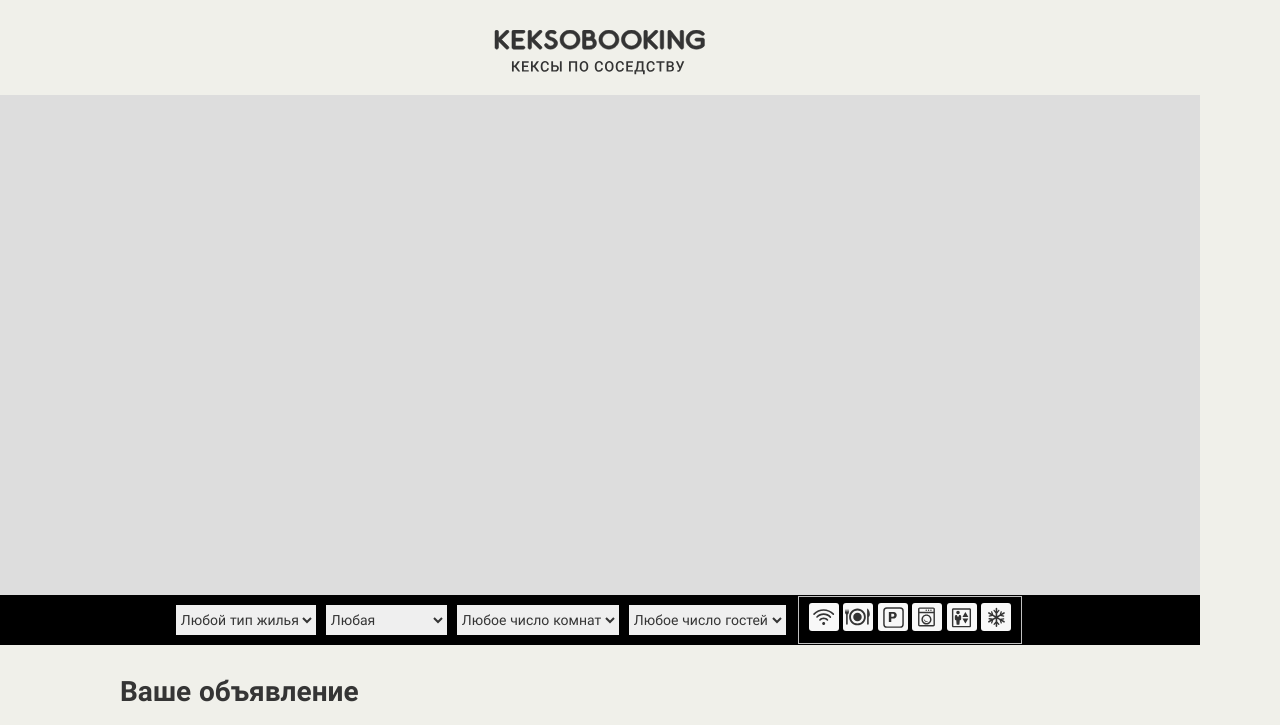
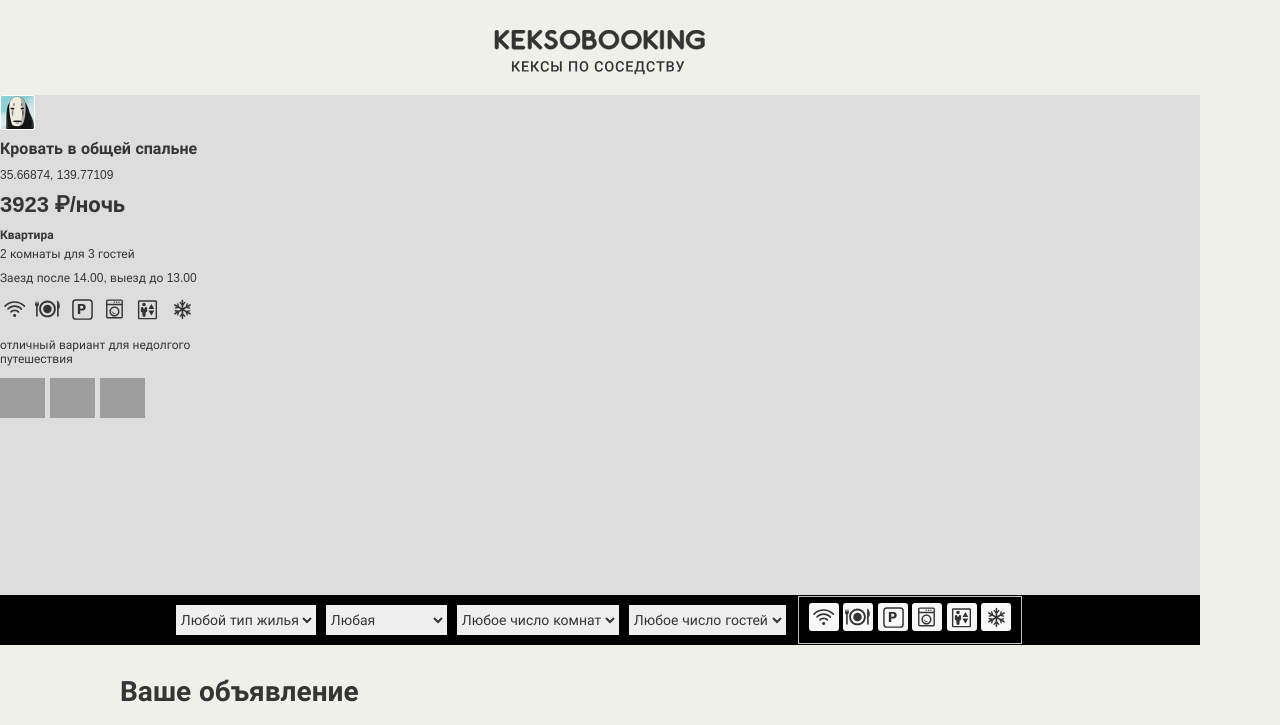
Before and after one commit to htmlacademy-javascript/1076739-keksobooking-25, a website with bundled scripts: page index.html in a window 1280 px wide. Shown: the top 725 px of the page. Built offline with nearby package versions, Linux system fonts and the light colour scheme; grey boxes are pictures that could not be loaded.

Commit message:
отрисуй меня полностью(часть 1)

```diff
--- /dev/null
+++ b/js/card.js
@@ -0,0 +1,110 @@
+import { odjectDataArray } from './data.js';
+
+const cardsDataArray = odjectDataArray();
+const cardTemplate = document.querySelector('#card').content.querySelector('article');
+const mapCanvas = document.querySelector('#map-canvas');
+const cardListFragment = document.createDocumentFragment();
+
+const popupTypeCompare = (type) => {
+  switch (type) {
+    case 'flat':
+      return 'Квартира';
+    case 'bungalow':
+      return 'Бунгало';
+    case 'house':
+      return 'Дом';
+    case 'palace':
+      return 'Дворец';
+    case 'hotel':
+      return 'Отель';
+    default:
+      return 'Хижина лесника';
+  }
+};
+
+const featuresCompare = (userArray, patternArray) => {
+  patternArray.forEach((patternElement) => {
+
+    const isFeatures = userArray.some((element) =>
+      patternElement.classList.contains(`popup__feature--${element}`)
+    );
+    if (!isFeatures) {
+      patternElement.remove();
+    }
+  });
+};
+
+const photosCompare = (photos) => {
+  const photoListFragment = document.createDocumentFragment();
+  photos.forEach((photosElement) => {
+    const photo = document.createElement('img');
+    photo.width = 45;
+    photo.height = 40;
+    photo.src = photosElement;
+    photo.alt = 'Фотография жилья';
+    photo.classList.add('popup__photo');
+    photoListFragment.appendChild(photo);
+
+  });
+  return photoListFragment;
+};
+
+cardsDataArray.forEach((cards) => {
+  const newCard = cardTemplate.cloneNode(true);
+  if (cards.offer.title) {
+    newCard.querySelector('.popup__title').textContent = cards.offer.title;
+  } else {
+    newCard.querySelector('.popup__title').style.display = 'none';
+  }
+  if (cards.offer.address) {
+    newCard.querySelector('.popup__text--address').textContent = cards.offer.address;
+  } else {
+    newCard.querySelector('.popup__text--address').style.display = 'none';
+  }
+  if (cards.offer.price) {
+    newCard.querySelector('.popup__text--price').textContent = `${cards.offer.price}  ₽/ночь`;
+  } else {
+    newCard.querySelector('.popup__text--price').textContent = 'Цена по запросу';
+  }
+  if (cards.offer.type) {
+    newCard.querySelector('.popup__type').textContent = popupTypeCompare(cards.offer.type);
+  } else {
+    newCard.querySelector('.popup__type').style.display = 'none';
+  }
+  if (cards.offer.rooms && cards.offer.guests) {
+    newCard.querySelector('.popup__text--capacity').textContent = `${cards.offer.rooms} комнаты для ${cards.offer.guests} гостей`;
+  } else {
+    newCard.querySelector('.popup__text--capacity').textContent = 'Есть номера различной вместимости';
+  }
+  if (cards.offer.checkin && cards.offer.checkout) {
+    newCard.querySelector('.popup__text--time').textContent = `Заезд после ${cards.offer.checkin}, выезд до ${cards.offer.checkout}`;
+  } else {
+    newCard.querySelector('.popup__text--time').style.display = 'none';
+  }
+  if (cards.offer.description) {
+    featuresCompare(cards.offer.features, newCard.querySelectorAll('.popup__feature'));
+  } else {
+    newCard.querySelectorAll('.popup__feature').style.display = 'none';
+  }
+  if (cards.offer.description) {
+    newCard.querySelector('.popup__description').textContent = cards.offer.description;
+  } else {
+    newCard.querySelector('.popup__description').style.display = 'none';
+  } if (cards.offer.photos) {
+    const photosList = newCard.querySelector('.popup__photos');
+    photosList.innerHTML = '';
+    photosList.appendChild(photosCompare(cards.offer.photos));
+  } else {
+    newCard.querySelector('.popup__photos').style.display = 'none';
+  }
+  if (cards.author.avatar) {
+    newCard.querySelector('.popup__avatar').src = cards.author.avatar;
+  }
+  else {
+    newCard.querySelector('.popup__avatar').style.display = 'none';
+  }
+
+  cardListFragment.appendChild(newCard);
+});
+
+mapCanvas.appendChild(cardListFragment.querySelectorAll('article')[0]);
--- a/js/data.js
+++ b/js/data.js
@@ -17,7 +17,7 @@ const TYPES = [
   'palace',
   'flat',
   'house',
-  'bungalo',
+  'bungalow',
   'hotel'
 ];
 
@@ -28,8 +28,8 @@ const TIMES = [
 ];
 
 const FEATURES = [
-  'wi-fi',
-  'dishwaher',
+  'wifi',
+  'dishwasher',
   'parking',
   'washer',
   'elevator',
@@ -55,15 +55,16 @@ const generateFakeData = (value, index) => {
   const lat = getRandomLocation(35.65, 35.70, 5);
   const lng = getRandomLocation(139.7, 139.8, 5);
   return {
-    autor: {
+    author: {
       avatar: `img/avatars/user${getNumberWithLeadZero(index + 1)}.png`
     },
     offer: {
       title: getRandomArrayElements(TITLES),
-      adress: `${lat}, ${lng}`,
+      address: `${lat}, ${lng}`,
       price: getRandomNumber(100, 15000),
       type: getRandomArrayElements(TYPES),
-      rooms: getRandomNumber(1, 5),
+      rooms: getRandomNumber(1, 4),
+      guests: getRandomNumber(1, 5),
       checkin: getRandomArrayElements(TIMES),
       checkout: getRandomArrayElements(TIMES),
       features: getMyltipleArrayElements(FEATURES),
@@ -77,6 +78,6 @@ const generateFakeData = (value, index) => {
   };
 };
 
-const odjectDataArray = Array.from({ length: 10 }, generateFakeData);
+const odjectDataArray = () => Array.from({ length: 10 }, generateFakeData);
 
 export { odjectDataArray };
--- a/js/main.js
+++ b/js/main.js
@@ -1,3 +1 @@
-import {odjectDataArray} from './data.js';
-
-odjectDataArray();
+import  './card.js';
```
Also changed, not shown: index.html (+0 -2 lines).
